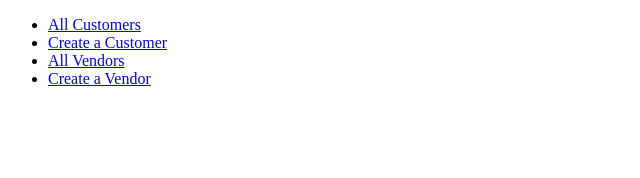
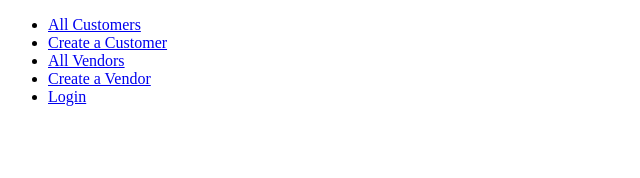
Before and after one commit to Vijay-K-2003/S.V.S, a React (Create React App) app in the folder client/: page / in a window 1280 px wide. Shown: the top 178 px of the page, without its empty margins (0-640 px from the left). Built offline with nearby package versions, Linux system fonts and the light colour scheme; no server answers.

Commit message:
Add React Login

```diff
--- a/client/src/App.js
+++ b/client/src/App.js
@@ -11,50 +11,18 @@ import {
   Link
 } from "react-router-dom";
 import ViewCustomer from "./components/ViewCustomer";
+import LoginPage from "./components/LoginPage";
 
 // mapboxgl.accessToken = process.env.REACT_APP_MAPTOKEN;
 
 
 function App() {
-  // const mapContainer = useRef(null);
-  // const map = useRef(null);
-  // const [lng, setLng] = useState(-70.9);
-  // const [lat, setLat] = useState(42.35);
-  // const [zoom, setZoom] = useState(9);
 
-  // useEffect(() => {
-
-  //   map.current = new mapboxgl.Map({
-  //     container: mapContainer.current,
-  //     style: "mapbox://styles/mapbox/streets-v11",
-  //     center: [lng, lat],
-  //     zoom: zoom,
-  //   });
-  // }, []);
-
-  // useEffect(() => {
-
-  //   map.current.addControl(
-  //     map.current = new mapboxgl.GeolocateControl({
-  //     positionOptions: {
-  //     enableHighAccuracy: true
-  //     },
-  //     // When active the map will receive updates to the device's location as it changes.
-  //     trackUserLocation: true,
-  //     // Draw an arrow next to the location dot to indicate which direction the device is heading.
-  //     showUserHeading: true
-  //     })
-  //     );
-
-  // });
 
 
   return (
     <div>
-      {/* <div className="sidebar">
-        Longitude: {lng} | Latitude: {lat} | Zoom: {zoom}
-      </div>
-      <div ref={mapContainer} className="map-container" /> */}
+
       <Router>
         <ul>
           <li>
@@ -70,8 +38,12 @@ function App() {
           <li>
             <Link to="/createVendor">Create a Vendor</Link>
           </li>
+          <li>
+            <Link to="/login">Login</Link>
+          </li>
         </ul>
       <Routes>
+        <Route path="login" element={<LoginPage/>}></Route>
         <Route path="getCustomers" element={<AllCustomers/>}></Route>
         <Route path="createCustomer" element={<CreateCustomer/>}></Route>
         <Route path="getVendors" element={<AllVendors/>}></Route>
--- /dev/null
+++ b/client/src/components/LoginPage.js
@@ -0,0 +1,7 @@
+import React from "react";
+
+const LoginPage = () => {
+  return <div>LoginPage</div>
+}
+
+export default LoginPage;
```
Also changed, not shown: 2 other files (tests, documents, lock files or other folders).
